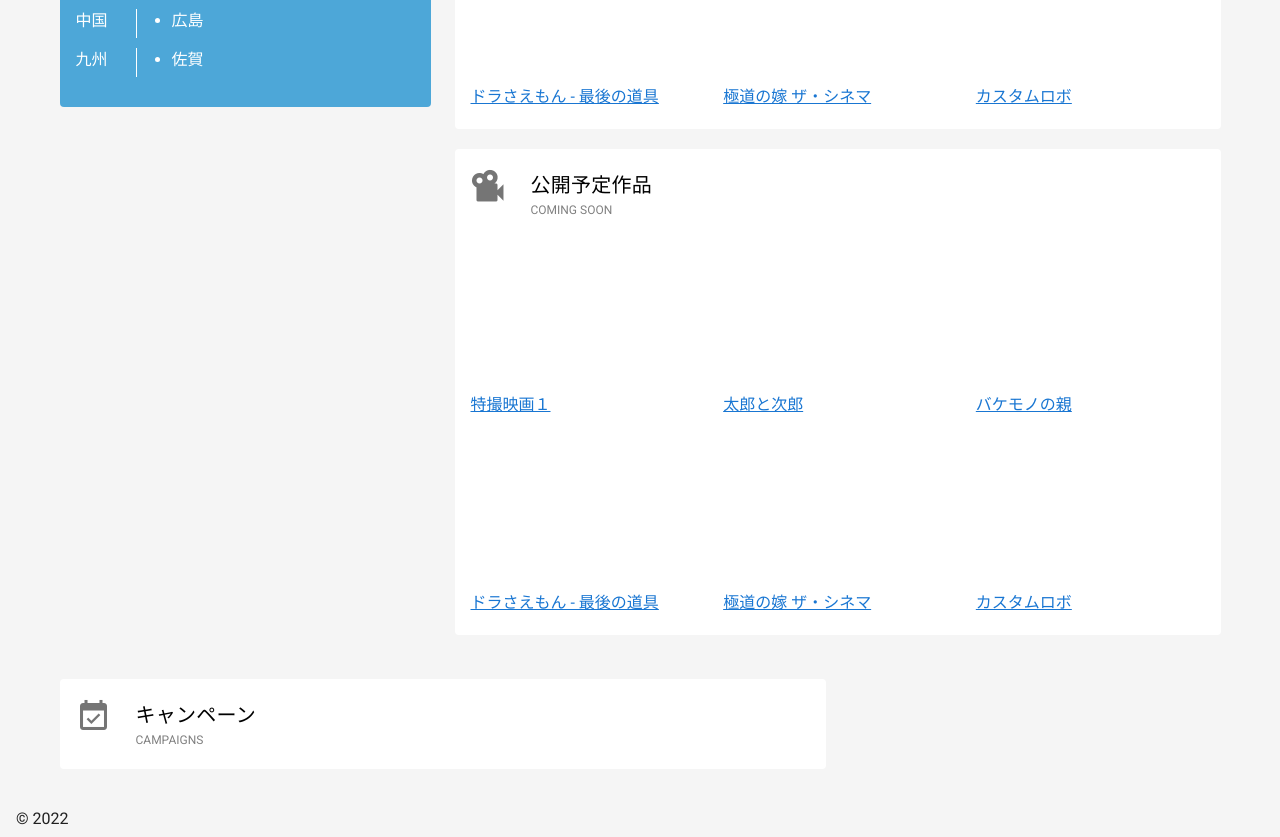
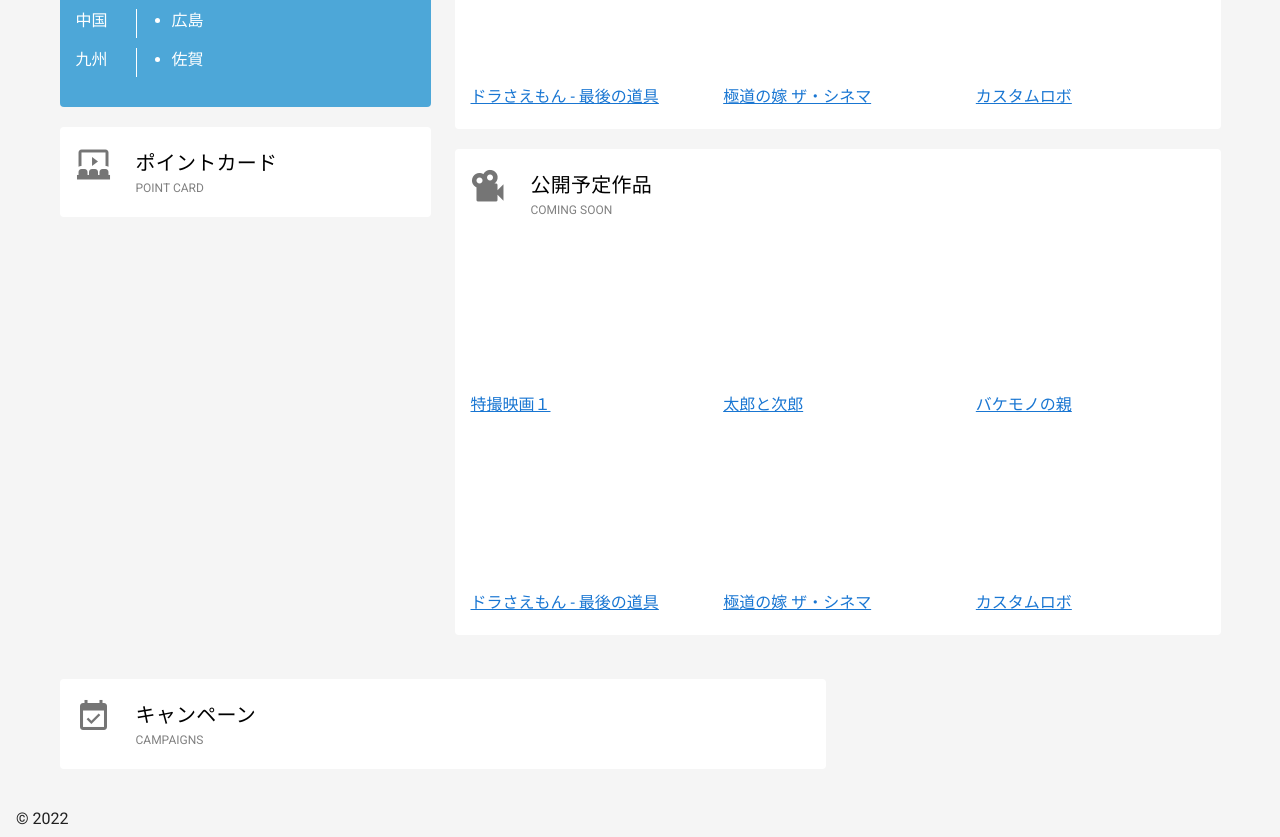
Before and after one commit to Taurin190/nuxt-sample, a Nuxt app: page / in a window 1280 px wide. Shown: the part 1480-2317 px from the top of the page. Built offline with nearby package versions, Linux system fonts and the light colour scheme.

Commit message:
add point card poanel

```diff
--- /dev/null
+++ b/components/organisms/CampaignListPanel.vue
@@ -0,0 +1,32 @@
+<template>
+  <div class="campaign-list-panel py-5 mb-5 px-4 rounded">
+    <v-row justify="left" align="center">
+      <v-col cols="12">
+        <panel-title :to="panel_title.to" :icon="panel_title.icon" :title="panel_title.title" :etitle="panel_title.etitle" />
+      </v-col>
+    </v-row>
+    <v-row justify="left" align="center"> </v-row>
+  </div>
+</template>
+<style scoped>
+div.campaign-list-panel {
+    background-color: white;
+}
+</style>
+<script>
+import PanelTitle from "../molecules/PanelTitle.vue";
+export default {
+  components: { PanelTitle },
+  name: "CampaignListPanel",
+  data() {
+    return {
+      panel_title: {
+        to: "/events",
+        icon: "mdi-calendar-check",
+        title: "キャンペーン",
+        etitle: "CAMPAIGNS",
+      },
+    };
+  },
+};
+</script>
--- a/components/organisms/CampainListPanel.vue
+++ b/components/organisms/PointCardPanel.vue
@@ -1,15 +1,14 @@
 <template>
-  <div class="campaign-list-panel py-5 mb-5 px-4 rounded">
+  <div class="point-card-panel py-5 mb-5 px-4 rounded">
     <v-row justify="left" align="center">
       <v-col cols="12">
         <panel-title :to="panel_title.to" :icon="panel_title.icon" :title="panel_title.title" :etitle="panel_title.etitle" />
       </v-col>
     </v-row>
-    <v-row justify="left" align="center"> </v-row>
   </div>
 </template>
 <style scoped>
-div.campaign-list-panel {
+div.point-card-panel {
     background-color: white;
 }
 </style>
@@ -17,14 +16,14 @@ div.campaign-list-panel {
 import PanelTitle from "../molecules/PanelTitle.vue";
 export default {
   components: { PanelTitle },
-  name: "CampainListPanel",
+  name: "PointCardPanel",
   data() {
     return {
       panel_title: {
-        to: "/events",
-        icon: "mdi-calendar-check",
-        title: "キャンペーン",
-        etitle: "CAMPAIGNS",
+        to: "/pointcard",
+        icon: "mdi-theater",
+        title: "ポイントカード",
+        etitle: "POINT CARD",
       },
     };
   },
--- a/components/organisms/TheaterPanel.vue
+++ b/components/organisms/TheaterPanel.vue
@@ -1,5 +1,5 @@
 <template>
-  <div class="theater-panel py-5 px-4 rounded">
+  <div class="theater-panel py-5 px-4 mb-5 rounded">
     <v-row justify="left" align="center">
       <v-col cols="12">
         <panel-title
--- a/pages/index.vue
+++ b/pages/index.vue
@@ -1,15 +1,16 @@
 <template>
   <div>
-    <TabMenu :active="1" />
+    <tab-menu :active="1" />
     <v-row justify="center" align="center">
       <v-col cols="12">
         <carousel />
       </v-col>
     </v-row>
-    <ImageBanners />
+    <image-banners />
     <v-row>
       <v-col cols="4">
         <theater-panel />
+        <point-card-panel />
       </v-col>
       <v-col cols="8">
         <div
@@ -27,7 +28,7 @@
     </v-row>
     <v-row>
       <v-col cols="8">
-        <campain-list-panel />
+        <campaign-list-panel />
       </v-col>
       <v-col cols="4">
       </v-col>
@@ -37,11 +38,12 @@
 
 <script>
 import Carousel from "~/components/Carousel.vue";
-import CampainListPanel from '~/components/organisms/CampainListPanel.vue';
+import CampaignListPanel from '~/components/organisms/CampaignListPanel.vue';
 import MovieListPanel from "~/components/organisms/MovieListPanel.vue";
+import PointCardPanel from '~/components/organisms/PointCardPanel.vue';
 import TheaterPanel from '~/components/organisms/TheaterPanel.vue';
 export default {
-  components: { Carousel, MovieListPanel, TheaterPanel, CampainListPanel },
+  components: { Carousel, MovieListPanel, TheaterPanel, CampaignListPanel, PointCardPanel },
   name: "IndexPage",
   data() {
     return {
```
